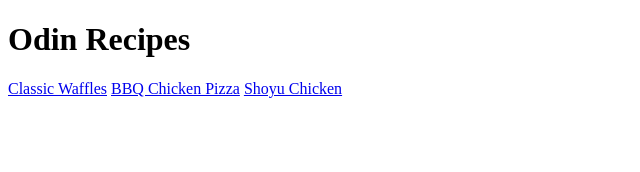
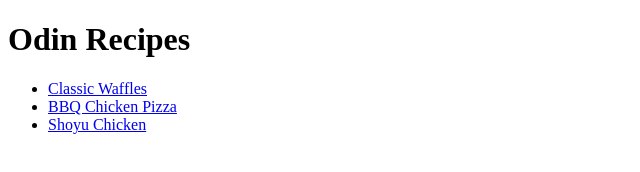
Before and after one commit to salehalidev/odin-recipes, a plain HTML site: page index.html in a window 1280 px wide. Shown: the whole page, without its empty margins (0-640 px from the left). Drawn offline with Linux system fonts and the light colour scheme.

Commit message:
Update index homepage unordered list

```diff
--- a/index.html
+++ b/index.html
@@ -7,8 +7,10 @@
 </head>
 <body>
     <h1>Odin Recipes</h1>
-    <a href="recipes/classic_waffles.html">Classic Waffles</a>
-    <a href="recipes/bbq_chicken_pizza.html">BBQ Chicken Pizza</a>
-    <a href="recipes/shoyu_chicken.html">Shoyu Chicken</a>
+    <ul>
+        <li><a href="recipes/classic_waffles.html">Classic Waffles</a></li>
+        <li><a href="recipes/bbq_chicken_pizza.html">BBQ Chicken Pizza</a></li>
+        <li><a href="recipes/shoyu_chicken.html">Shoyu Chicken</a></li>
+    </ul>
 </body>
 </html>
```
